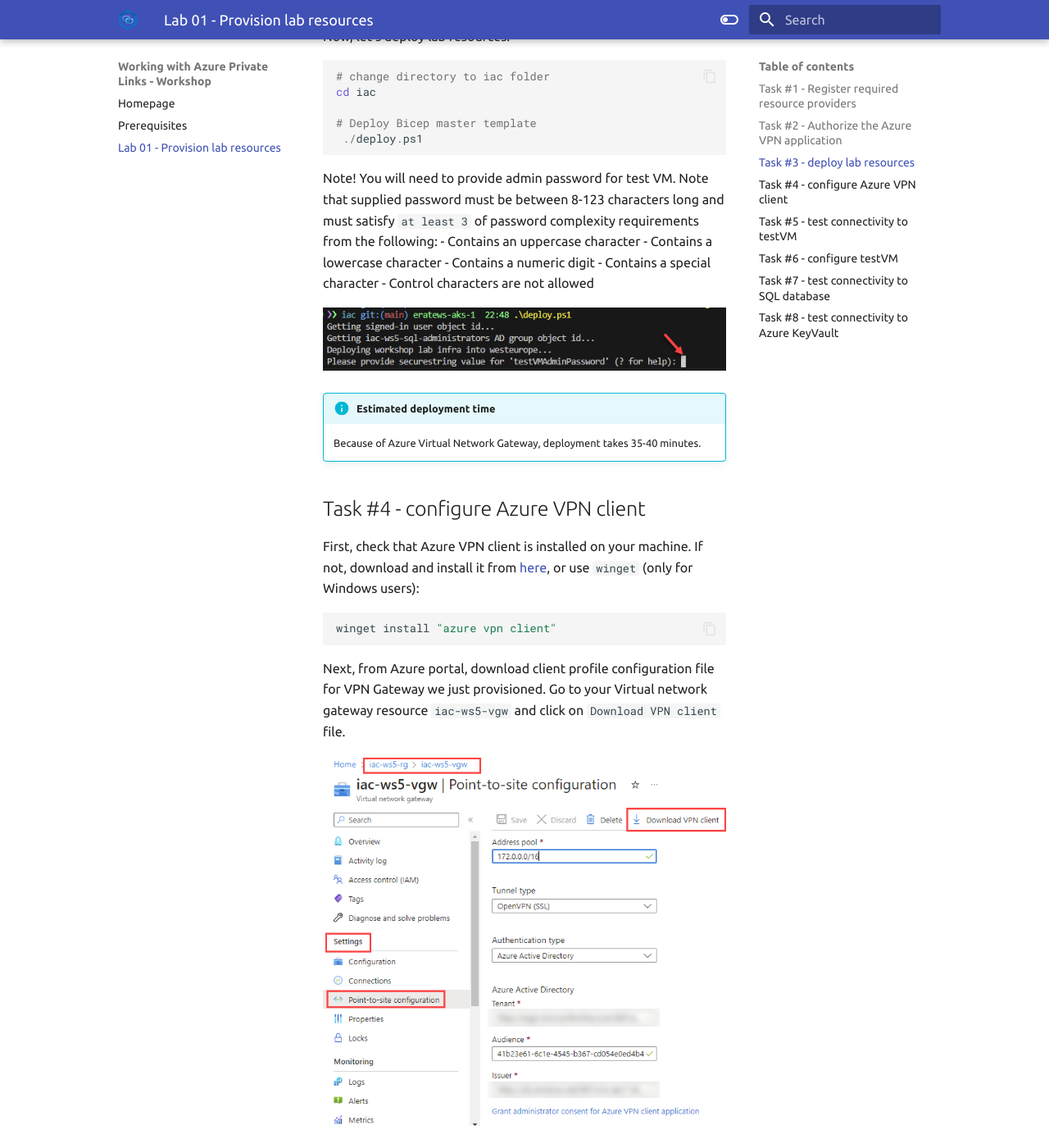
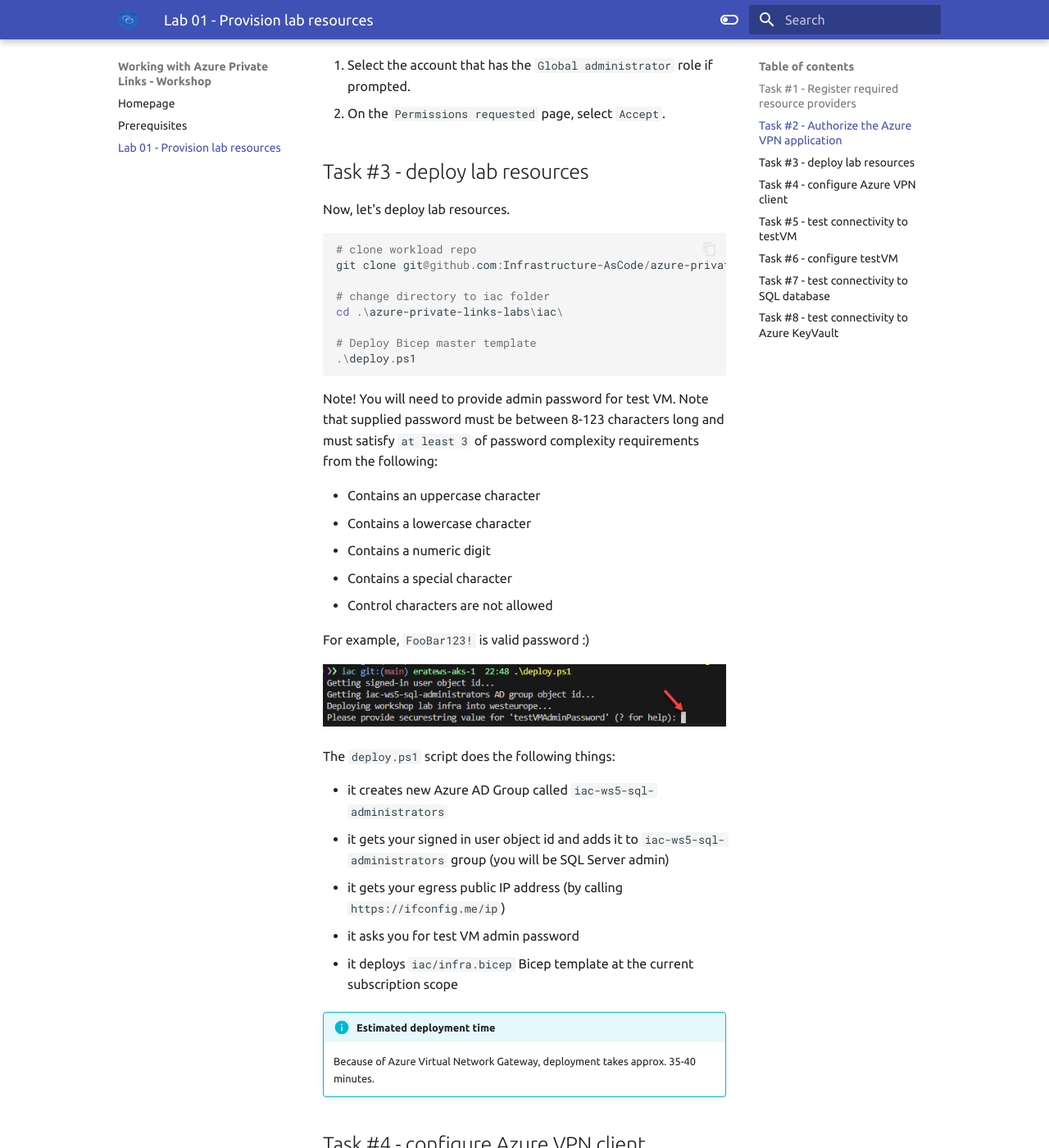
Before and after one commit to Infrastructure-AsCode/azure-private-links-labs, an MkDocs documentation site: the page built from docs/labs/lab-01/index.md, in a window 1280 px wide and 1400 px high, scrolled down 2056 px. Shown: the whole window at 82% size. Built offline with MkDocs 1.6.1 and Material for MkDocs 9.7.7, drawn with Linux system fonts in a browser that asks for light colours; some of the changed text lies outside the part shown.

Commit message:
WIP - lab01

````diff
--- a/docs/labs/lab-01/index.md
+++ b/docs/labs/lab-01/index.md
@@ -4,15 +4,19 @@ As always, we need to provision lab environment before we can start working on t
 
 Infrastructure for Lab environment is implemented using `Bicep` and code is located under [iac](https://github.com/Infrastructure-AsCode/azure-private-links-labs/tree/main/iac) folder. Most of the resources are implemented as Bicep [modules](https://github.com/Infrastructure-AsCode/azure-private-links-labs/tree/main/iac/modules). The master orchestration Bicep file is [infra.bicep](https://github.com/Infrastructure-AsCode/azure-private-links-labs/blob/main/iac/infra.bicep). It orchestrates deployment of the following resources:
 
-- Azure Private Virtual Network
-- Azure Virtual Network Gateway
-- Azure SQL Server with SQL Database
+- Azure Private Virtual Network `iac-ws5-vnet` with the following subnets:
+    - `GatewaySubnet` - for Azure Virtual Network Gateway
+    - `dnsresolver-inbound-snet` - for Azure DNS Private Resolver inbound endpoint
+    - `testvm-snet` - for test VM
+    - `plinks-snet` - for Azure Private Endpoints
+- Azure Virtual Network Gateway with Point-To-Site VPN configuration
+- Azure SQL Server with `AdventureWorksLT` sample database
 - Azure Key Vault
-- Azure Virtual Machine for testing
+- Azure Virtual Machine `testVM` (with nic and disk) for testing
 
 ## Task #1 - Register required resource providers
 
-Before we deploy lab resources, we need to register required resource providers. This is a one time operation per subscription.
+Before we deploy lab resources, we need to register required resource providers. This is a one time operation (per subscription).
 
 ```powershell
 az provider register -n Microsoft.Network
@@ -42,28 +46,42 @@ https://login.microsoftonline.com/common/oauth2/authorize?client_id=41b23e61-6c1
 Now, let's deploy lab resources.
 
 ```powershell
+# clone workload repo
+git clone git@github.com:Infrastructure-AsCode/azure-private-links-labs.git
+
 # change directory to iac folder
-cd iac
+cd .\azure-private-links-labs\iac\
 
 # Deploy Bicep master template
- ./deploy.ps1
+.\deploy.ps1
 ```
 
 Note! You will need to provide admin password for test VM. Note that supplied password must be between 8-123 characters long and must satisfy `at least 3` of password complexity requirements from the following:
+
 - Contains an uppercase character
 - Contains a lowercase character
 - Contains a numeric digit
 - Contains a special character
 - Control characters are not allowed
 
+For example, `FooBar123!` is valid password :)
+
 ![deploy](../../assets/images/lab-01/deploy.png)
 
+The `deploy.ps1` script does the following things:
+
+- it creates new Azure AD Group called `iac-ws5-sql-administrators`
+- it gets your signed in user object id and adds it to `iac-ws5-sql-administrators` group (you will be SQL Server admin)
+- it gets your egress public IP address (by calling `https://ifconfig.me/ip`)
+- it asks you for test VM admin password
+- it deploys `iac/infra.bicep` Bicep template at the current subscription scope
+
 !!! info "Estimated deployment time"
-    Because of Azure Virtual Network Gateway, deployment takes 35-40 minutes.
+    Because of Azure Virtual Network Gateway, deployment takes approx. 35-40 minutes.
 
 ## Task #4 - configure Azure VPN client
 
-First, check that Azure VPN client is installed on your machine. If not, download and install it from [here](https://www.microsoft.com/en-us/p/azure-vpn-client/9np355qt2sqb?activetab=pivot:overviewtab), or use `winget` (only for Windows users):
+Check that Azure VPN client is installed on your machine. If not, download and install it from [here](https://www.microsoft.com/en-us/p/azure-vpn-client/9np355qt2sqb?activetab=pivot:overviewtab), or use `winget` (only for Windows users):
 
 ```powershell
 winget install "azure vpn client"
@@ -103,7 +121,7 @@ ipconfig
 
 ## Task #5 - test connectivity to testVM
 
-Get testVM private IP address
+Get your testVM private IP address
 
 ```powershell
 az vm list-ip-addresses -g iac-ws5-rg -n testVM --query [0].virtualMachine.network.privateIpAddresses[0] -o tsv
@@ -115,7 +133,6 @@ Make sure that Azure VPN is connected, use this IP and connect to testVM using R
 
 You should now be able to remote into testVM.
 
-
 ## Task #6 - configure testVM
 
 While you are at testVM, download and install latest version of `az cli` from [this link](https://docs.microsoft.com/en-us/cli/azure/install-azure-cli?view=azure-cli-latest&WT.mc_id=AZ-MVP-5003837)
@@ -126,7 +143,7 @@ When installed, open PowerShell and login to your azure account by running:
 az login
 ```
 
-Check that you logged in and that you use correct subscription (if you have more than one subscription):
+Check that you logged in and that your active subscription is the correct one (if you have more than one subscription):
 
 ```powershell
 az account show
@@ -140,7 +157,7 @@ Start `Azure Data Studio`. If you haven't install it yet, download and install [
 winget install -e --id Microsoft.AzureDataStudio
 ```
 
-SQL logical server names is globally unique, so we all have different name. Let's get your sql server name:
+SQL logical server names are globally unique, so we all have different SQL server names. Let's get your SQL server name:
 
 ```powershell
 az sql server list -g iac-ws5-rg --query [0].name -o tsv
````
Also changed, not shown: other parts of docs/labs/lab-01/index.md (+2 -3 lines), docs/assets/images/lab-01/01.png.
